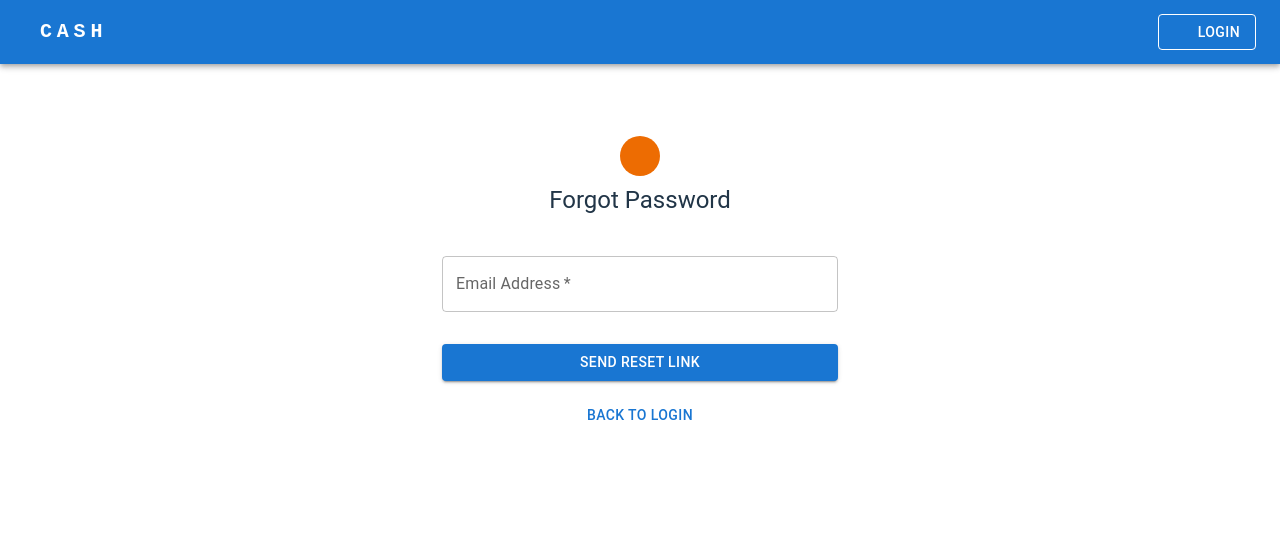
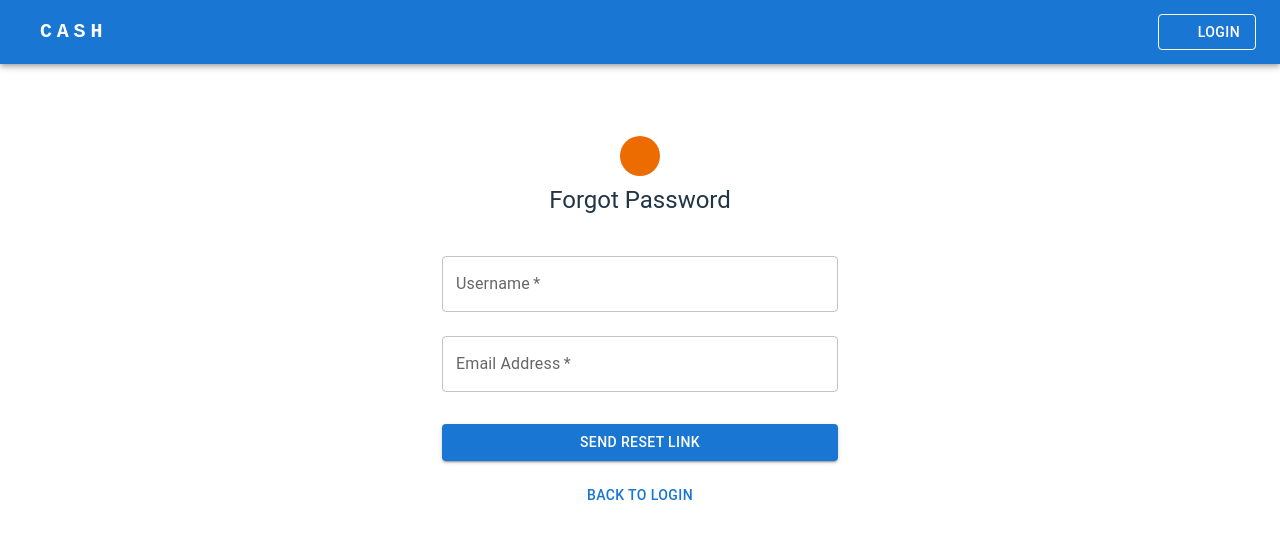
Before and after one commit to CASH-ECOMM/web-app, a React (Vite) app in the folder cash-ui/: page /forgot-password in a window 1280 px wide. Shown: the top 538 px of the page. Built offline with nearby package versions, Linux system fonts and the light colour scheme; no server answers; some icons are missing.

Commit message:
fixed forgotpassword

```diff
--- a/cash-ui/src/pages/ForgotPassword.jsx
+++ b/cash-ui/src/pages/ForgotPassword.jsx
@@ -13,6 +13,7 @@ import { useNavigate } from 'react-router-dom';
 
 export default function ForgotPassword() {
   const navigate = useNavigate();
+  const [username, setUsername] = useState('');
   const [email, setEmail] = useState('');
   const [notice, setNotice] = useState('');
   const [error, setError] = useState('');
@@ -25,15 +26,20 @@ export default function ForgotPassword() {
     const res = await fetch('/api/users/forgot-password', {
       method: 'POST',
       headers: { 'Content-Type': 'application/json' },
-      body: JSON.stringify({ email }),
+      body: JSON.stringify({ username, email }),
     });
 
     if (!res.ok) {
-      setError('Unable to send reset link. Email may not exist.');
+      const data = await res.json();
+      setError(
+        data.message || 'Unable to send reset link. Email may not exist.'
+      );
       return;
     }
 
-    setNotice('If the email exists, a password reset link was sent.');
+    setNotice(
+      'If the username and email exist, a password reset link was sent.'
+    );
   };
 
   return (
@@ -75,6 +81,15 @@ export default function ForgotPassword() {
             margin="normal"
             fullWidth
             required
+            label="Username"
+            value={username}
+            onChange={(e) => setUsername(e.target.value)}
+          />
+
+          <TextField
+            margin="normal"
+            fullWidth
+            required
             label="Email Address"
             type="email"
             value={email}
--- a/cash-ui/src/pages/Login.jsx
+++ b/cash-ui/src/pages/Login.jsx
@@ -46,6 +46,7 @@ export default function Login() {
         return;
       }
 
+      // Save access_token for other pages to detect login
       localStorage.setItem('access_token', data.jwt);
       localStorage.setItem('userId', data.userId);
 
@@ -106,7 +107,17 @@ export default function Login() {
             Login
           </Button>
 
-          <Button fullWidth sx={{ mt: 2 }} onClick={() => navigate('/signup')}>
+          {/* Forgot password link */}
+          <Button
+            fullWidth
+            sx={{ mt: 2 }}
+            onClick={() => navigate('/forgot-password')}
+          >
+            Forgot password?
+          </Button>
+
+          {/* Create account button */}
+          <Button fullWidth sx={{ mt: 1 }} onClick={() => navigate('/signup')}>
             Create an account
           </Button>
         </Box>
```
